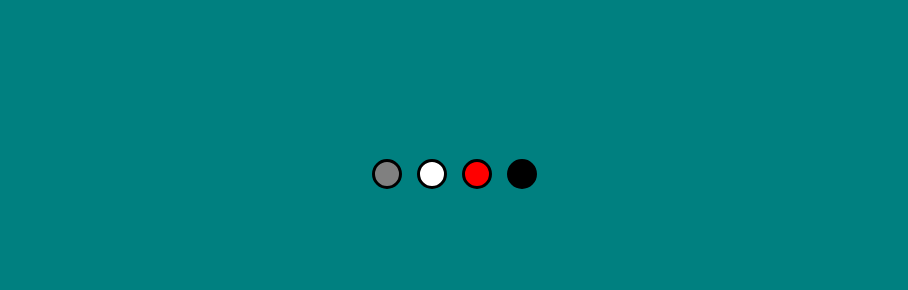
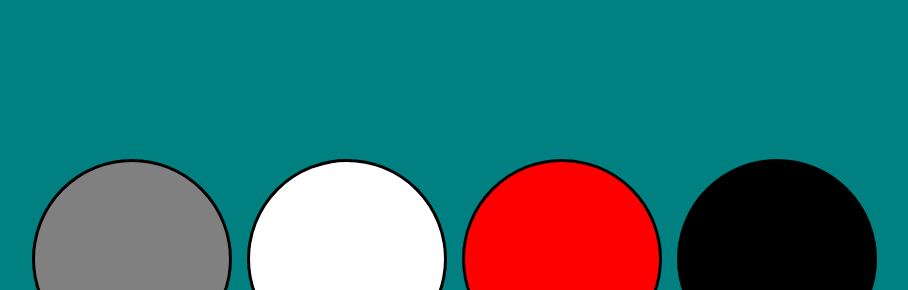
Before and after one commit to Alfredappiagyei/colorSwitcher, a plain HTML site: page index.html in a window 1280 px wide. Shown: the part 12-302 px from the top of the page, without its empty margins (178-1086 px from the left). Drawn offline with Linux system fonts and the light colour scheme.

Commit message:
change height amd width of switcher list

```diff
--- a/css/index.css
+++ b/css/index.css
@@ -28,10 +28,10 @@ body {
   }
   #switcher li {
     float: left;
-    width: 30px;
-    height: 30px;
+    width: 200px;
+    height: 200px;
     margin: 0 15px 15px 0;
-    border-radius: 30px;
+    border-radius: 50%;
     border: 3px solid black;
   }
 
```
